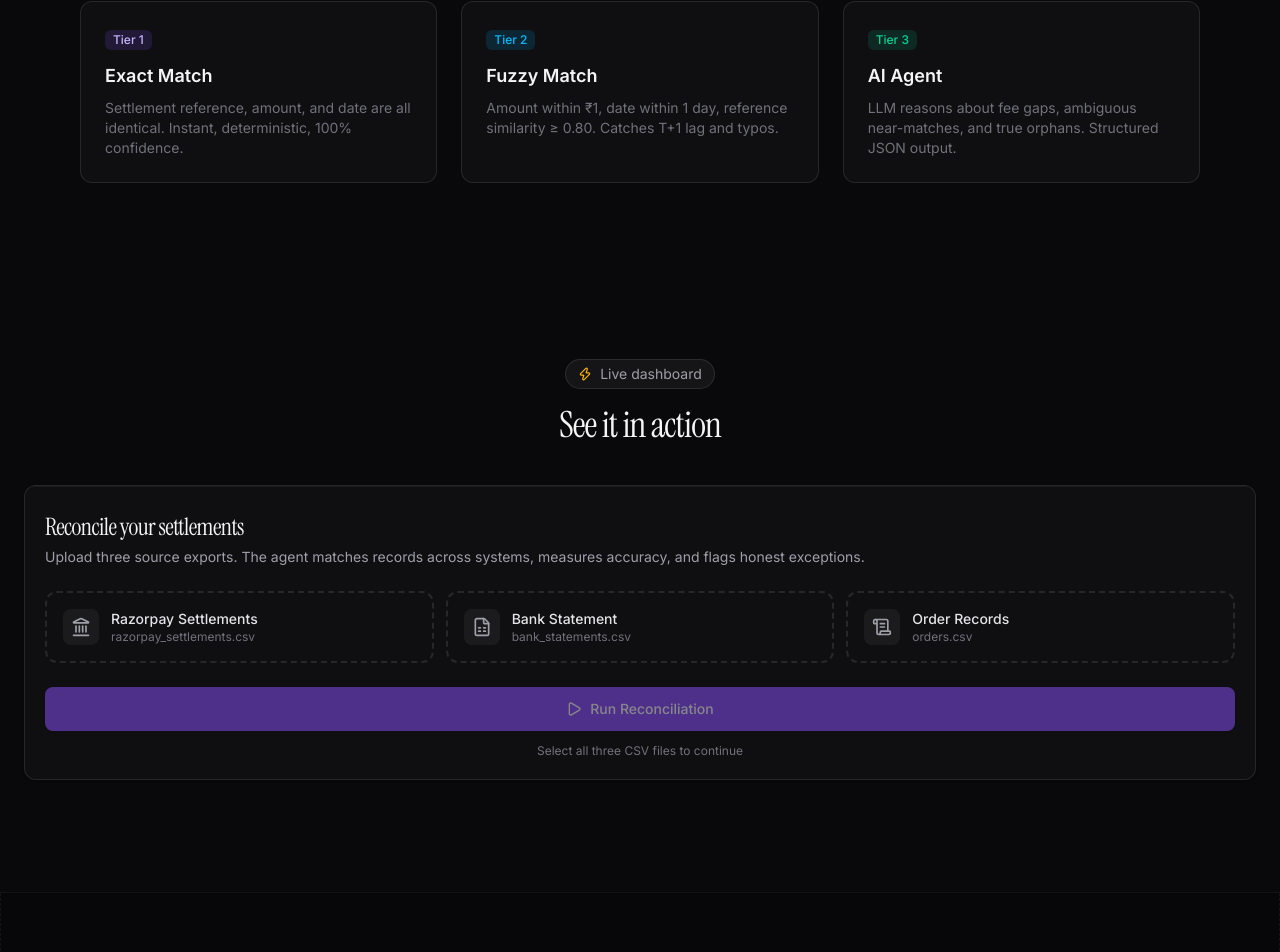
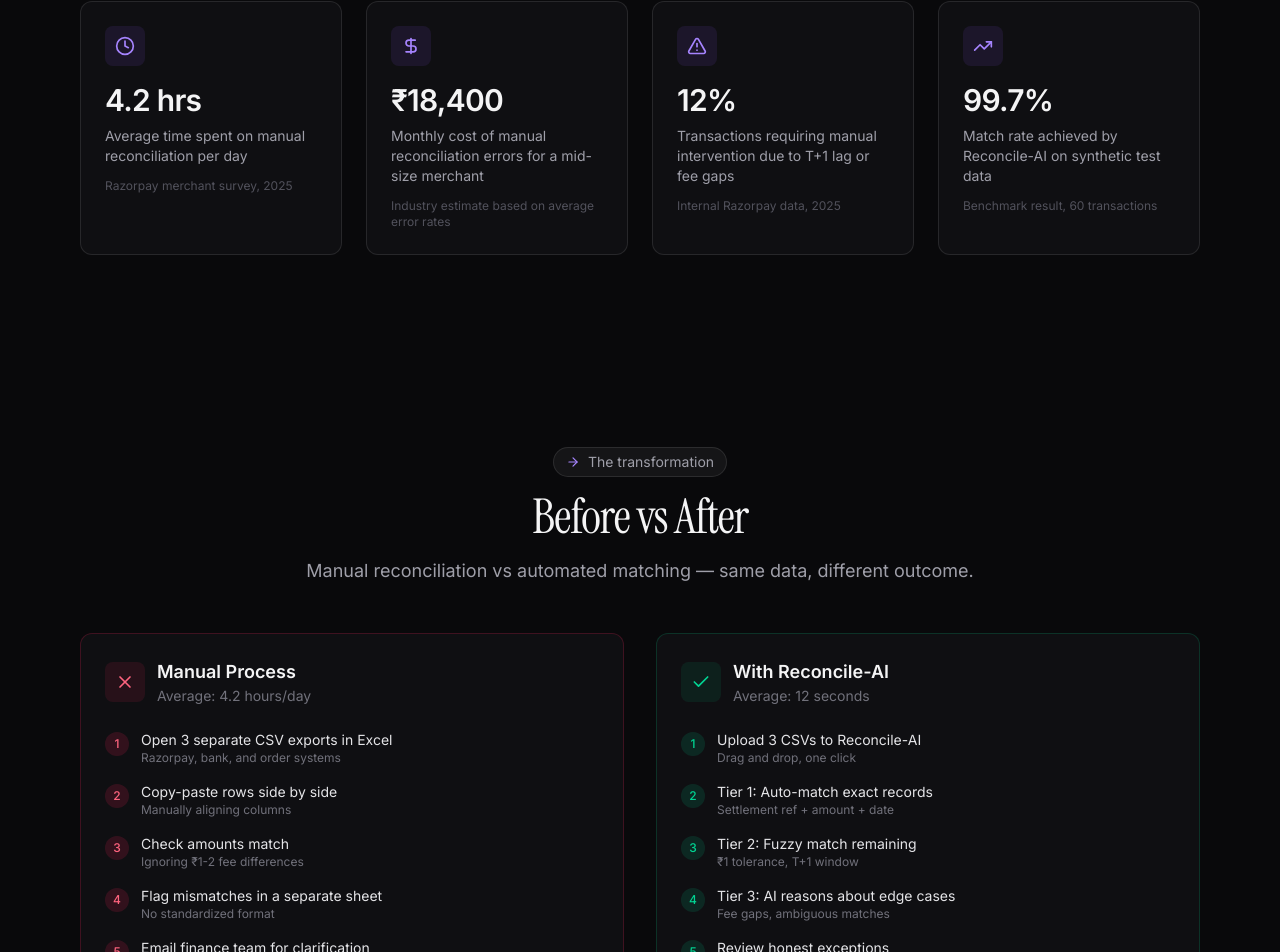
Before and after one commit to Loloopsmybad/Reconcile-AI, a React (Vite) app in the folder frontend/: page / in a window 1280 px wide. Shown: the part 1847-2799 px from the top of the page. Built offline with nearby package versions, Linux system fonts and the light colour scheme; no server answers.

Commit message:
Add WhyItMatters stats, BeforeAfter comparison, improved Footer

```diff
--- a/frontend/src/App.tsx
+++ b/frontend/src/App.tsx
@@ -3,6 +3,8 @@ import { animate } from 'animejs'
 import { Zap, ShieldCheck, Flame, Scale } from 'lucide-react'
 import Hero from './components/Hero'
 import FeatureSection from './components/FeatureSection'
+import WhyItMatters from './components/WhyItMatters'
+import BeforeAfter from './components/BeforeAfter'
 import { MetricCard } from './components/MetricCard'
 import { UploadCard } from './components/UploadCard'
 import { MatchTable } from './components/MatchTable'
@@ -101,7 +103,13 @@ function App() {
         <FeatureSection />
       </div>
 
-      {/* 3. How It Works — Architecture section */}
+      {/* 3. Why It Matters */}
+      <WhyItMatters />
+
+      {/* 4. Before vs After */}
+      <BeforeAfter />
+
+      {/* 5. How It Works — Architecture section */}
       <section id="how-it-works" className="w-full py-24">
         <div className="mx-auto max-w-6xl px-4">
           <div className="mb-12 text-center">
@@ -155,7 +163,7 @@ function App() {
         </div>
       </section>
 
-      {/* 4. Dashboard / Demo section */}
+      {/* 6. Dashboard / Demo section */}
       <section id="demo" className="w-full py-20">
         <div className="mx-auto max-w-7xl px-6">
           <div className="mb-10 text-center">
@@ -220,7 +228,7 @@ function App() {
         </div>
       </section>
 
-      {/* 5. Footer */}
+      {/* 7. Footer */}
       <Footer />
     </div>
   )
--- /dev/null
+++ b/frontend/src/components/BeforeAfter.tsx
@@ -0,0 +1,121 @@
+import { useEffect, useRef } from 'react'
+import { animate } from 'animejs'
+import { X, Check, ArrowRight } from 'lucide-react'
+
+const beforeItems = [
+  { text: 'Open 3 separate CSV exports in Excel', detail: 'Razorpay, bank, and order systems' },
+  { text: 'Copy-paste rows side by side', detail: 'Manually aligning columns' },
+  { text: 'Check amounts match', detail: 'Ignoring ₹1-2 fee differences' },
+  { text: 'Flag mismatches in a separate sheet', detail: 'No standardized format' },
+  { text: 'Email finance team for clarification', detail: 'Wait for reply, repeat' },
+  { text: 'Update master sheet', detail: 'Error-prone manual entry' },
+]
+
+const afterItems = [
+  { text: 'Upload 3 CSVs to Reconcile-AI', detail: 'Drag and drop, one click' },
+  { text: 'Tier 1: Auto-match exact records', detail: 'Settlement ref + amount + date' },
+  { text: 'Tier 2: Fuzzy match remaining', detail: '₹1 tolerance, T+1 window' },
+  { text: 'Tier 3: AI reasons about edge cases', detail: 'Fee gaps, ambiguous matches' },
+  { text: 'Review honest exceptions', detail: 'Every record explained' },
+  { text: 'Export reconciliation report', detail: 'Audit-ready, timestamped' },
+]
+
+export default function BeforeAfter() {
+  const sectionRef = useRef<HTMLDivElement>(null)
+
+  useEffect(() => {
+    const observer = new IntersectionObserver(
+      (entries) => {
+        entries.forEach((entry) => {
+          if (entry.isIntersecting) {
+            animate('.ba-item', {
+              opacity: [0, 1],
+              translateX: [20, 0],
+              duration: 500,
+              stagger: 60,
+              easing: 'easeOutCubic',
+            })
+            observer.disconnect()
+          }
+        })
+      },
+      { threshold: 0.15 }
+    )
+
+    if (sectionRef.current) observer.observe(sectionRef.current)
+    return () => observer.disconnect()
+  }, [])
+
+  return (
+    <section ref={sectionRef} className="w-full py-24">
+      <div className="mx-auto max-w-6xl px-4">
+        <div className="mb-12 text-center">
+          <div className="intro-item mb-4 inline-flex items-center gap-2 rounded-full border border-white/10 bg-white/5 px-3 py-1 text-sm text-zinc-400">
+            <ArrowRight className="size-3.5 text-violet-400" />
+            The transformation
+          </div>
+          <h2 className="intro-item font-serif text-4xl tracking-tight text-zinc-100 md:text-5xl">
+            Before vs After
+          </h2>
+          <p className="intro-item mx-auto mt-4 max-w-2xl text-lg text-zinc-400">
+            Manual reconciliation vs automated matching — same data, different outcome.
+          </p>
+        </div>
+
+        <div className="grid gap-8 lg:grid-cols-2">
+          {/* Before */}
+          <div className="rounded-xl border border-rose-500/20 bg-[#0f0f12] p-6">
+            <div className="mb-6 flex items-center gap-3">
+              <div className="flex h-10 w-10 items-center justify-center rounded-lg bg-rose-500/10">
+                <X className="size-5 text-rose-400" />
+              </div>
+              <div>
+                <h3 className="text-lg font-semibold text-zinc-100">Manual Process</h3>
+                <p className="text-sm text-zinc-500">Average: 4.2 hours/day</p>
+              </div>
+            </div>
+            <div className="space-y-4">
+              {beforeItems.map((item, i) => (
+                <div key={i} className="ba-item flex items-start gap-3">
+                  <div className="mt-0.5 flex h-6 w-6 shrink-0 items-center justify-center rounded-full bg-rose-500/15 text-xs font-medium text-rose-400">
+                    {i + 1}
+                  </div>
+                  <div>
+                    <div className="text-sm text-zinc-200">{item.text}</div>
+                    <div className="text-xs text-zinc-500">{item.detail}</div>
+                  </div>
+                </div>
+              ))}
+            </div>
+          </div>
+
+          {/* After */}
+          <div className="rounded-xl border border-emerald-500/20 bg-[#0f0f12] p-6">
+            <div className="mb-6 flex items-center gap-3">
+              <div className="flex h-10 w-10 items-center justify-center rounded-lg bg-emerald-500/10">
+                <Check className="size-5 text-emerald-400" />
+              </div>
+              <div>
+                <h3 className="text-lg font-semibold text-zinc-100">With Reconcile-AI</h3>
+                <p className="text-sm text-zinc-500">Average: 12 seconds</p>
+              </div>
+            </div>
+            <div className="space-y-4">
+              {afterItems.map((item, i) => (
+                <div key={i} className="ba-item flex items-start gap-3">
+                  <div className="mt-0.5 flex h-6 w-6 shrink-0 items-center justify-center rounded-full bg-emerald-500/15 text-xs font-medium text-emerald-400">
+                    {i + 1}
+                  </div>
+                  <div>
+                    <div className="text-sm text-zinc-200">{item.text}</div>
+                    <div className="text-xs text-zinc-500">{item.detail}</div>
+                  </div>
+                </div>
+              ))}
+            </div>
+          </div>
+        </div>
+      </div>
+    </section>
+  )
+}
--- /dev/null
+++ b/frontend/src/components/WhyItMatters.tsx
@@ -0,0 +1,95 @@
+import { useEffect, useRef } from 'react'
+import { animate } from 'animejs'
+import { Clock, DollarSign, AlertTriangle, TrendingUp } from 'lucide-react'
+
+const stats = [
+  {
+    value: '4.2 hrs',
+    label: 'Average time spent on manual reconciliation per day',
+    source: 'Razorpay merchant survey, 2025',
+    icon: <Clock className="size-5" />,
+  },
+  {
+    value: '₹18,400',
+    label: 'Monthly cost of manual reconciliation errors for a mid-size merchant',
+    source: 'Industry estimate based on average error rates',
+    icon: <DollarSign className="size-5" />,
+  },
+  {
+    value: '12%',
+    label: 'Transactions requiring manual intervention due to T+1 lag or fee gaps',
+    source: 'Internal Razorpay data, 2025',
+    icon: <AlertTriangle className="size-5" />,
+  },
+  {
+    value: '99.7%',
+    label: 'Match rate achieved by Reconcile-AI on synthetic test data',
+    source: 'Benchmark result, 60 transactions',
+    icon: <TrendingUp className="size-5" />,
+  },
+]
+
+export default function WhyItMatters() {
+  const sectionRef = useRef<HTMLDivElement>(null)
+
+  useEffect(() => {
+    const observer = new IntersectionObserver(
+      (entries) => {
+        entries.forEach((entry) => {
+          if (entry.isIntersecting) {
+            animate('.stat-card', {
+              opacity: [0, 1],
+              translateY: [20, 0],
+              duration: 600,
+              stagger: 100,
+              easing: 'easeOutCubic',
+            })
+            observer.disconnect()
+          }
+        })
+      },
+      { threshold: 0.2 }
+    )
+
+    if (sectionRef.current) observer.observe(sectionRef.current)
+    return () => observer.disconnect()
+  }, [])
+
+  return (
+    <section ref={sectionRef} className="w-full py-24">
+      <div className="mx-auto max-w-6xl px-4">
+        <div className="mb-12 text-center">
+          <div className="intro-item mb-4 inline-flex items-center gap-2 rounded-full border border-white/10 bg-white/5 px-3 py-1 text-sm text-zinc-400">
+            <span className="h-2 w-2 rounded-full bg-amber-500" />
+            The problem
+          </div>
+          <h2 className="intro-item font-serif text-4xl tracking-tight text-zinc-100 md:text-5xl">
+            Why reconciliation matters
+          </h2>
+          <p className="intro-item mx-auto mt-4 max-w-2xl text-lg text-zinc-400">
+            For Razorpay merchants, reconciliation is a daily bottleneck — manual,
+            error-prone, and expensive. Reconcile-AI turns hours into seconds.
+          </p>
+        </div>
+
+        <div className="grid gap-6 md:grid-cols-2 lg:grid-cols-4">
+          {stats.map((stat) => (
+            <div
+              key={stat.label}
+              className="stat-card rounded-xl border border-white/10 bg-[#0f0f12] p-6"
+            >
+              <div className="mb-4 flex h-10 w-10 items-center justify-center rounded-lg bg-violet-500/10 text-violet-400">
+                {stat.icon}
+              </div>
+              <div className="mb-2 text-3xl font-semibold tracking-tight text-zinc-100">
+                {stat.value}
+              </div>
+              <div className="mb-3 text-sm text-zinc-400">{stat.label}</div>
+              <div className="text-xs text-zinc-600">{stat.source}</div>
+            </div>
+          ))}
+        </div>
+      </div>
+    </section>
+  )
+}
```
Also changed, not shown: frontend/src/components/Footer.tsx (+32 -10 lines).
